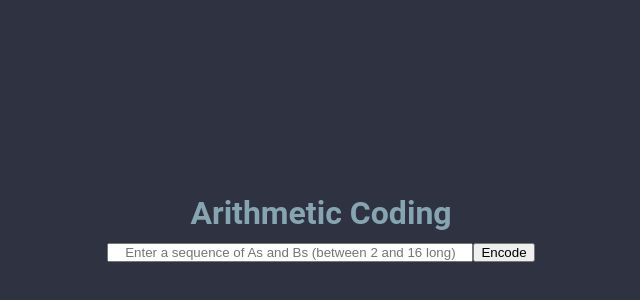
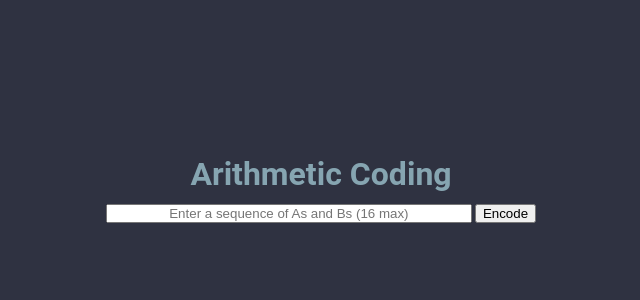
Before and after one commit to Lingo56/arith-code, a React (Vite) app in the folder src/renderer/: page / in a window 1280 px wide. Shown: the part 170-470 px from the top of the page, without its empty margins (319-959 px from the left). Built offline with nearby package versions, Linux system fonts and the light colour scheme.

Commit message:
Add error text

```diff
--- a/src/renderer/src/App.jsx
+++ b/src/renderer/src/App.jsx
@@ -22,7 +22,7 @@ function App() {
       }}
       className="App"
     >
-      <div style={{ textAlignLast: 'center', margin: 'auto' }}>
+      <div style={{ textAlignLast: 'center', margin: 'auto', height: '150px' }}>
         <h1>Arithmetic Coding</h1>
 
         {codeValue && <ArithmeticCode codeText={codeValue} />}
--- a/src/renderer/src/components/CodeInput.jsx
+++ b/src/renderer/src/components/CodeInput.jsx
@@ -17,7 +17,7 @@ const CodeInput = ({ onButtonClick }) => {
     const isValidInput = /^[ab]+$/.test(inputValue)
 
     if (inputValue.length > 16) {
-      setErrorText('String has an invalid length (should be between 2 and 16)')
+      setErrorText('String has an invalid length (16 max)')
       return
     }
 
@@ -36,9 +36,9 @@ const CodeInput = ({ onButtonClick }) => {
           type="text"
           value={inputValue}
           onChange={handleInputChange}
-          placeholder="Enter a sequence of As and Bs (between 2 and 16 long)"
+          placeholder="Enter a sequence of As and Bs (16 max)"
           size="50"
-          style={{ width: '350px', padding: '0px 6px' }}
+          style={{ width: '350px', padding: '0px 6px', marginRight: '3px' }}
         />
         <button style={{ padding: '0px 6px' }} onClick={handleButtonClick}>
           Encode
```
